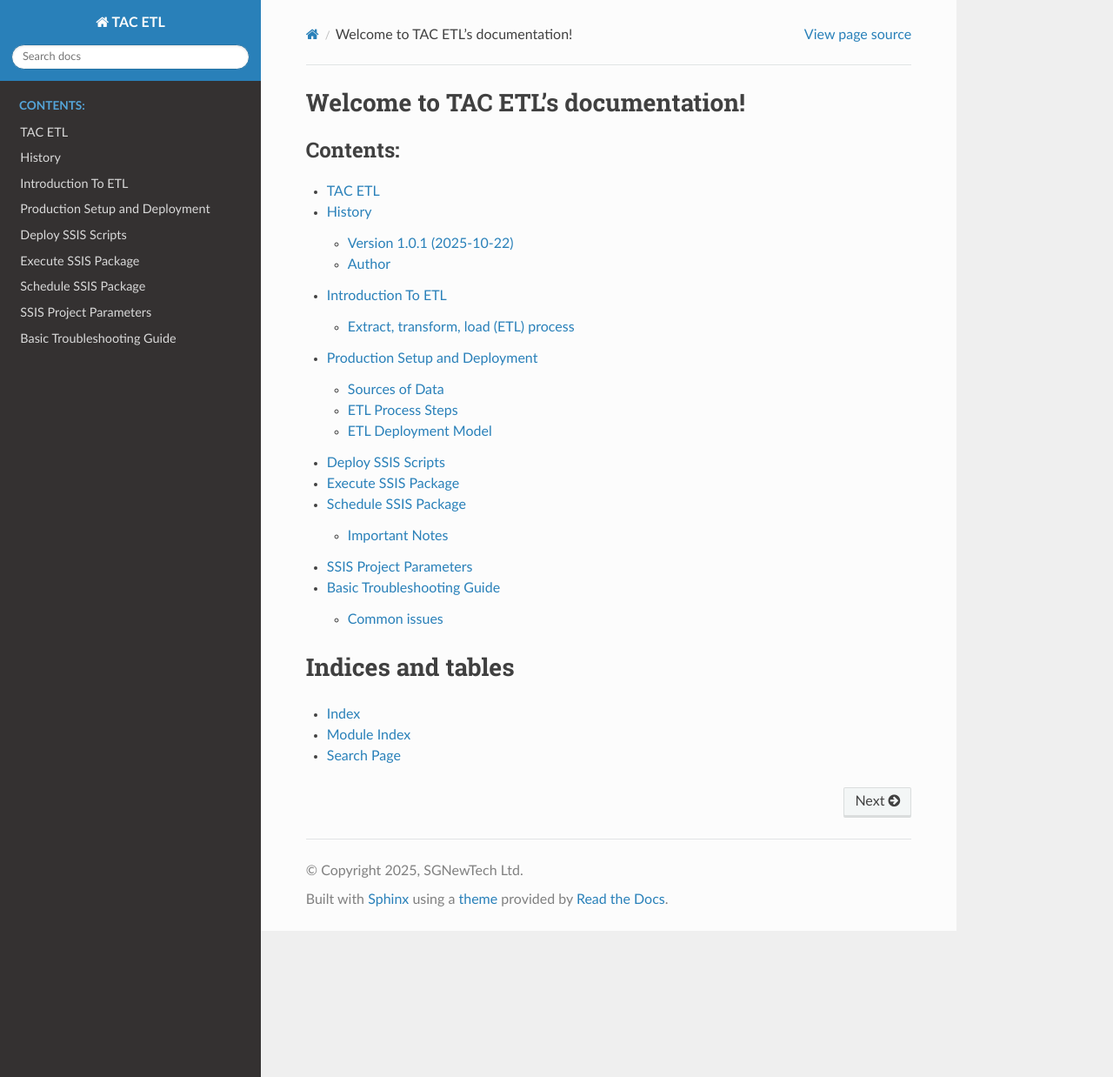
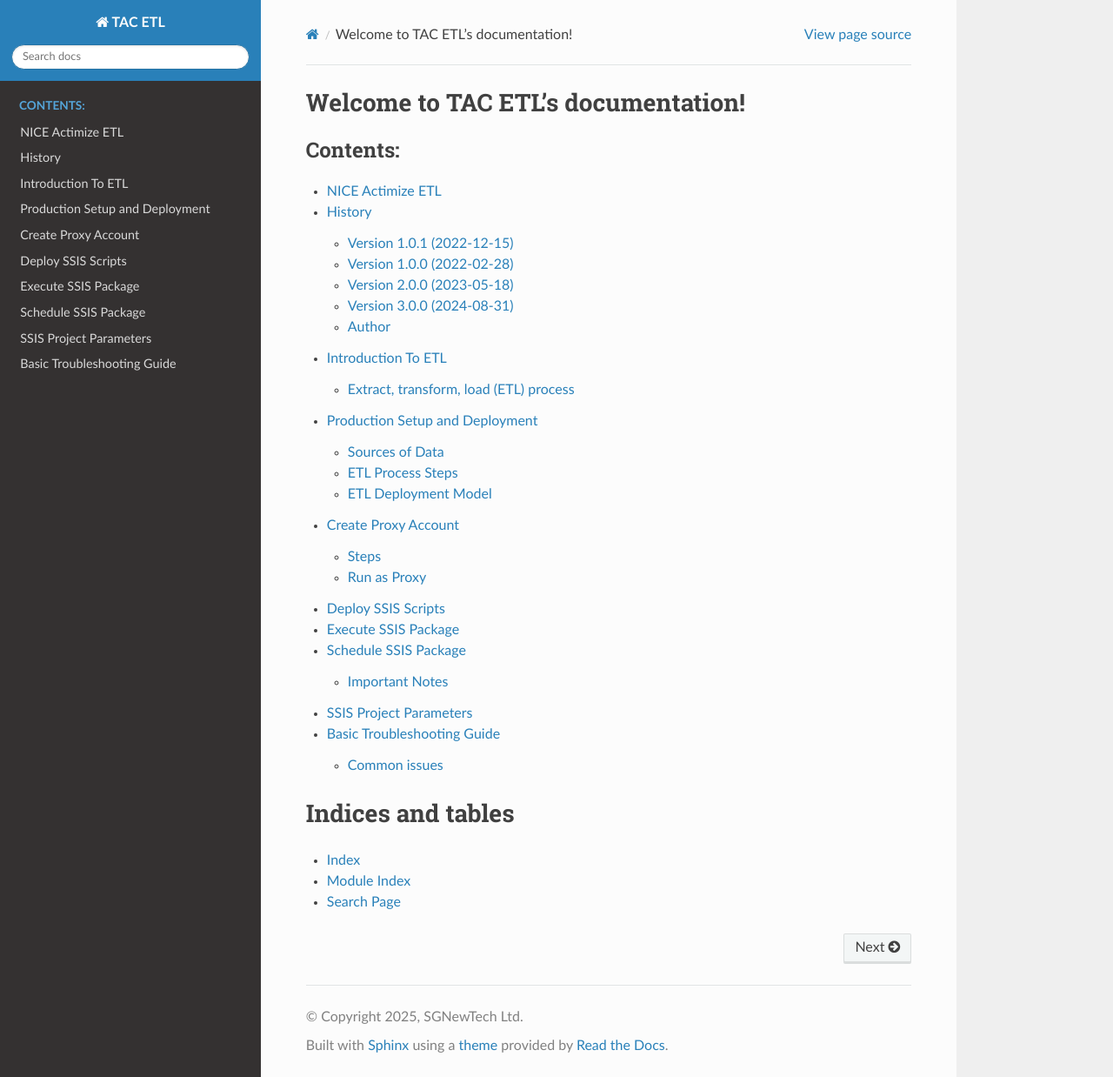
Before and after one commit to stevenyaga/tac-etl, a Sphinx documentation site: the page built from docs/index.rst, in a window 1280 px wide and 1238 px high. Shown: the whole window at 87% size. Built offline with Sphinx 7.4.7 and the Read the Docs theme 3.1.0, drawn with Linux system fonts in a browser that asks for light colours.

Commit message:
docs: Update documentation

```diff
--- a/docs/HISTORY.rst
+++ b/docs/HISTORY.rst
@@ -2,13 +2,30 @@
 History
 =======
 
-Version 1.0.1 (2025-10-22)
+Version 1.0.1 (2022-12-15)
 --------------------------
 
 * ETL scripts developed, tested and deployed to production
 
 
+Version 1.0.0 (2022-02-28)
+--------------------------
+
+* Alpha release
+* All ETL packages developed except batch automation
+
+Version 2.0.0 (2023-05-18)
+--------------------------
+
+* All ETL packages developed and deployed for SAM, WLF and CDD
+
+Version 3.0.0 (2024-08-31)
+--------------------------
+
+* Updates to include CDD-Feedback loop
+
+
 Author
 ------
 
-SG NewTech Ltd
+Software Group
--- a/docs/README.rst
+++ b/docs/README.rst
@@ -1,7 +1,13 @@
-=======
-TAC ETL
-=======
+=================
+NICE Actimize ETL
+=================
 
-This project documents the process of ETL for the data consumed by TAC modules
+This project documents the process of ETL for the data consumed by NICE Actimize SAM and WLF modules
 
-The full documentation is hosted at `Read the Docs <https://tac-etl.readthedocs.io/>`_.
+The full documentation is hosted at `Read the Docs <https://nice-actimize-etl.readthedocs.io/>`_.
+
+Run the below command to build Docs
+
+.. code-block:: bash
+
+    sphinx-build /docs docs/_build/
--- a/docs/index.rst
+++ b/docs/index.rst
@@ -14,6 +14,7 @@ Welcome to TAC ETL's documentation!
    HISTORY
    introduction
    deployment-setup
+   create-proxy-account
    deploy-ssis
    execute-package
    schedule-package
```
Also changed, not shown: docs/conf.py (+1 -0 lines), docs/create-proxy-account.rst (added, +39 -0 lines), docs/_static/images/create_credential.PNG (added), docs/_static/images/create_proxy.PNG (added), docs/_static/images/create_user.PNG (added).
